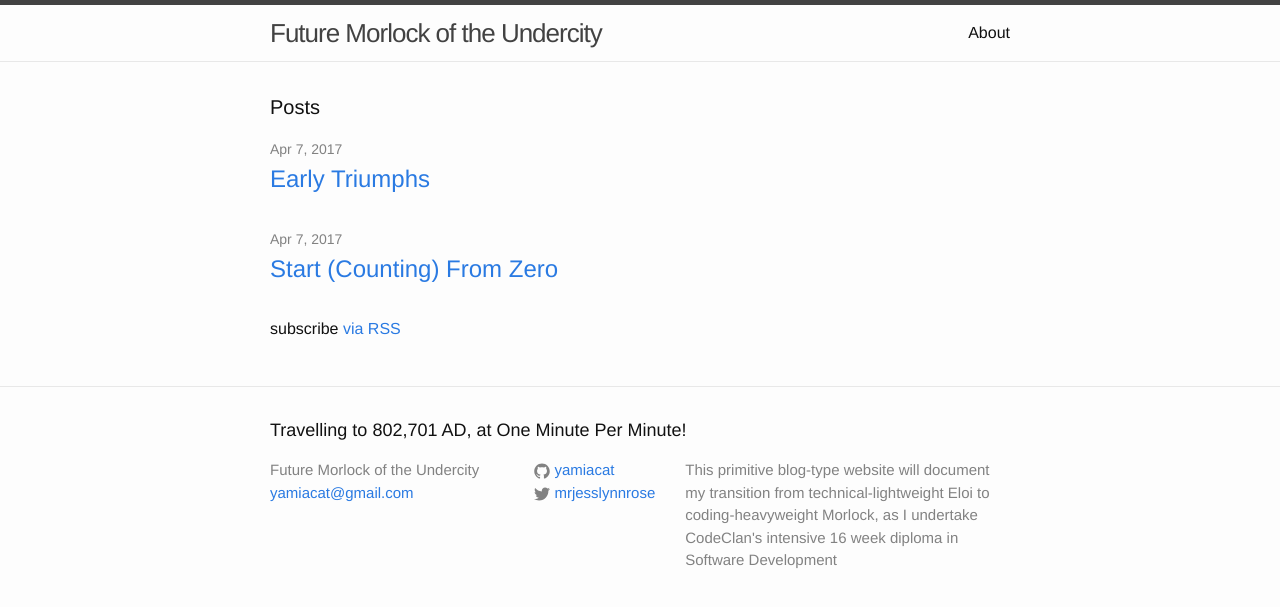
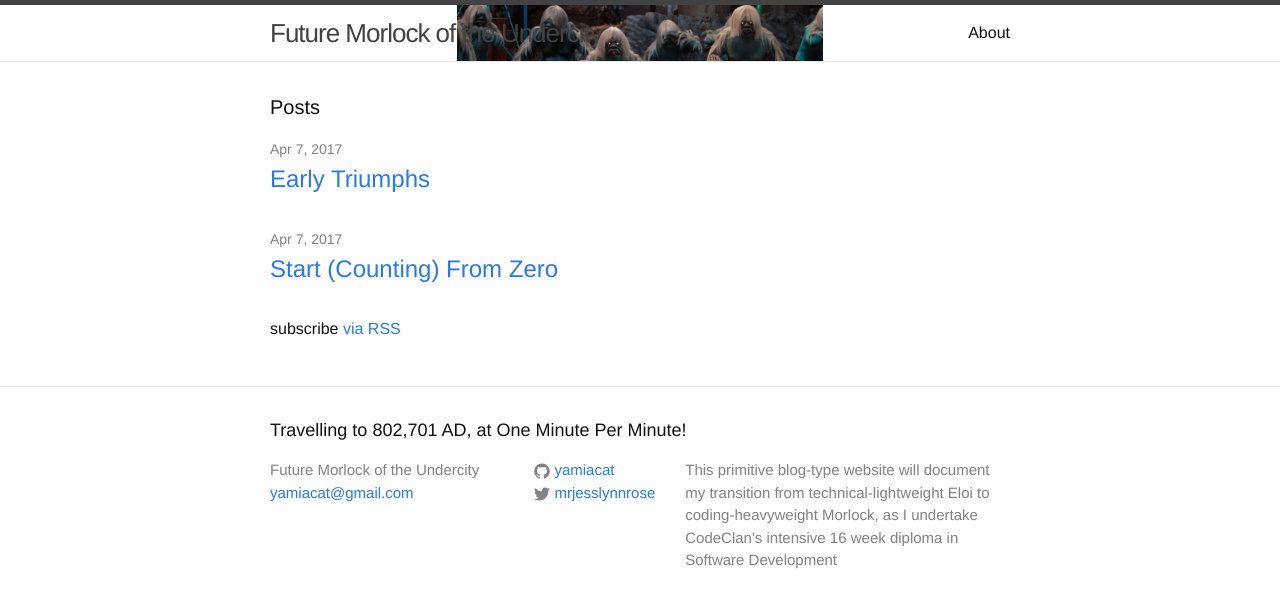
Before and after one commit to yamiacat/yamiacat.github.io, a Jekyll site: the page built from index.html, in a window 1280 px wide. Shown: the top 607 px of the page. Built offline with Jekyll 4.4.1, drawn with Linux system fonts in a browser that asks for light colours.

Commit message:
fix banner image

```diff
--- a/_sass/_layout.scss
+++ b/_sass/_layout.scss
@@ -8,6 +8,8 @@
 
     // Positioning context for the mobile navigation icon
     position: relative;
+    background: url("http://mr.jessica.tech/assets/morlocks-banner.jpg") no-repeat center center;
+    background-size: contain;
 }
 
 .site-title {
```
